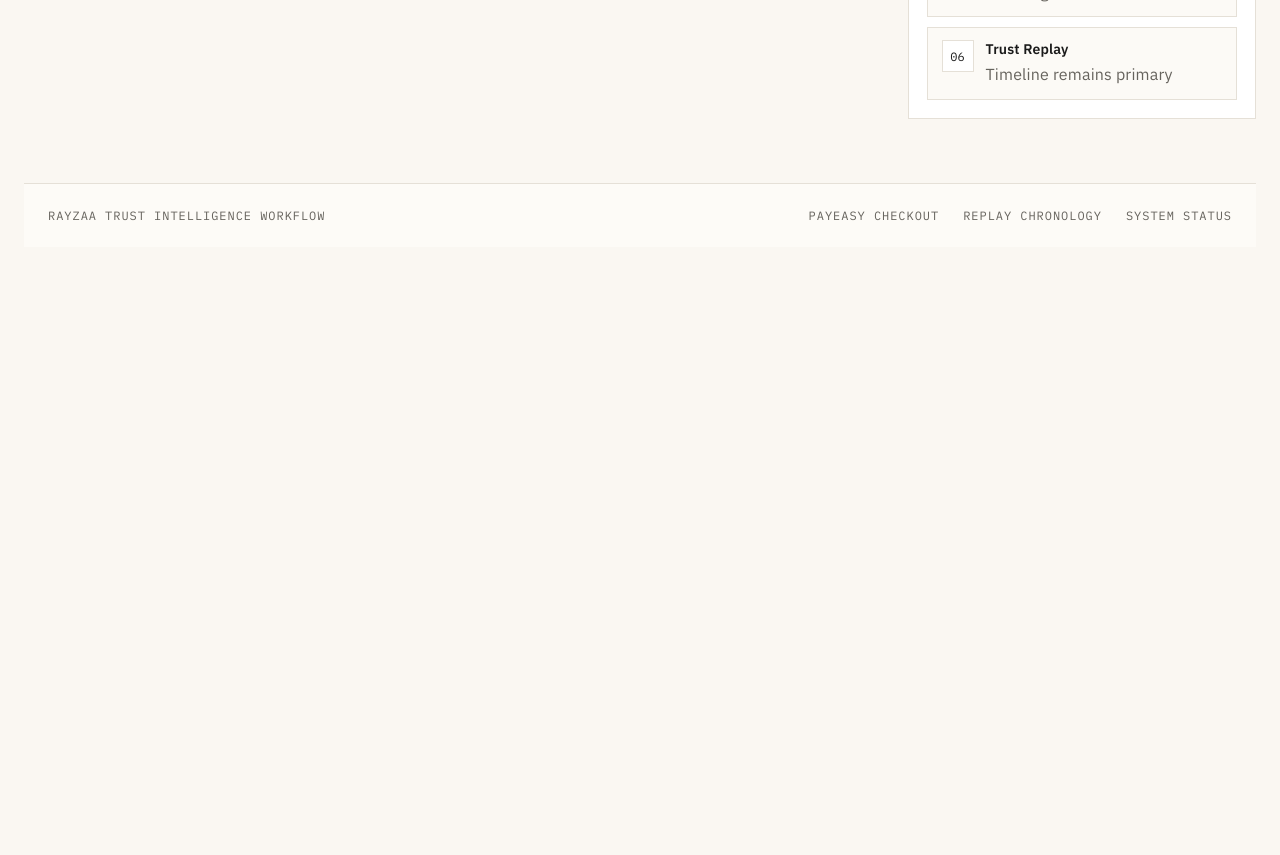
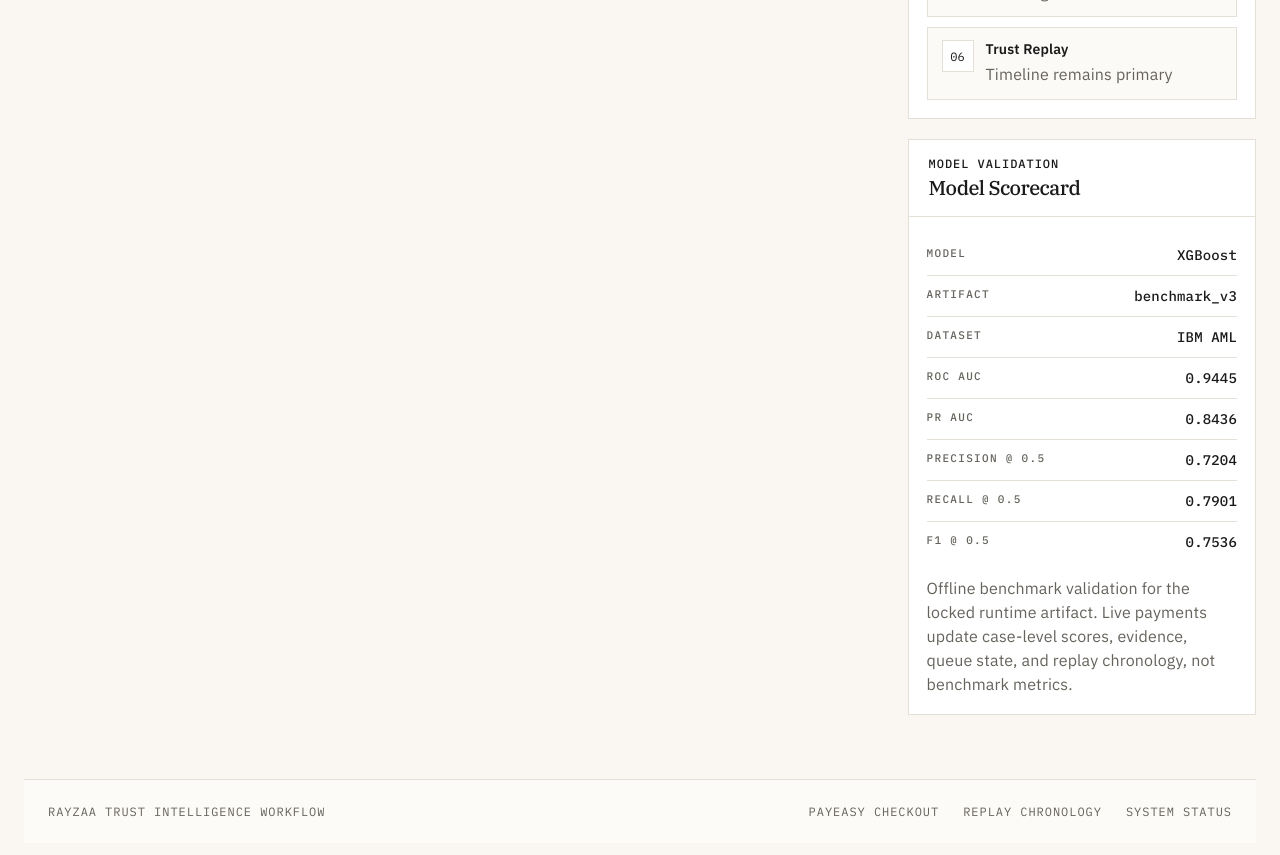
Before and after one commit to Adityabaskati-weeb/Rayzaa, a Next.js app in the folder apps/web/: page /rayzaa in a window 1280 px wide. Shown: the part 2660-3515 px from the top of the page. Before the commit the page ends 2931 px from the top, so only its background shows below. Built offline with nearby package versions, Linux system fonts and the light colour scheme; no server answers.

Commit message:
Add Rayzaa model scorecard panel

```diff
--- a/apps/web/app/globals.css
+++ b/apps/web/app/globals.css
@@ -2136,9 +2136,64 @@ button {
   gap: 18px;
 }
 
+.rayzaa-scorecard-panel {
+  display: grid;
+  gap: 0;
+}
+
 .rayzaa-ops-grid {
   grid-template-columns: repeat(2, minmax(0, 1fr));
   padding: 0 18px;
+}
+
+.rayzaa-scorecard-body {
+  display: grid;
+  gap: 14px;
+  padding: 18px;
+}
+
+.rayzaa-scorecard-table {
+  width: 100%;
+  border-collapse: collapse;
+  font-size: 13px;
+}
+
+.rayzaa-scorecard-table th,
+.rayzaa-scorecard-table td {
+  padding: 11px 0;
+  border-bottom: 1px solid var(--line);
+  vertical-align: top;
+}
+
+.rayzaa-scorecard-table tr:last-child th,
+.rayzaa-scorecard-table tr:last-child td {
+  border-bottom: none;
+}
+
+.rayzaa-scorecard-table th {
+  width: 52%;
+  padding-right: 14px;
+  color: var(--muted);
+  text-align: left;
+  font-size: 11px;
+  font-weight: 500;
+  letter-spacing: 0.12em;
+  text-transform: uppercase;
+  font-family: var(--font-mono);
+}
+
+.rayzaa-scorecard-table td {
+  color: var(--text);
+  text-align: right;
+  font-family: var(--font-mono);
+  font-size: 14px;
+  font-weight: 500;
+}
+
+.rayzaa-scorecard-note {
+  margin: 0;
+  color: var(--muted);
+  line-height: 1.5;
 }
 
 .rayzaa-demo-flow {
--- a/apps/web/components/command-center.jsx
+++ b/apps/web/components/command-center.jsx
@@ -32,6 +32,16 @@ const EMPTY_GRAPH = { nodes: [], edges: [] };
 const EVIDENCE_GROUP_KEYS = ["modelEvidence", "graphEvidence", "driftEvidence", "policyEvidence"];
 const LOCAL_HOSTS = new Set(["127.0.0.1", "localhost"]);
 const POLL_INTERVAL_MS = 10000;
+const MODEL_SCORECARD_ROWS = [
+  { label: "Model", value: "XGBoost" },
+  { label: "Artifact", value: "benchmark_v3" },
+  { label: "Dataset", value: "IBM AML" },
+  { label: "ROC AUC", value: "0.9445" },
+  { label: "PR AUC", value: "0.8436" },
+  { label: "Precision @ 0.5", value: "0.7204" },
+  { label: "Recall @ 0.5", value: "0.7901" },
+  { label: "F1 @ 0.5", value: "0.7536" },
+];
 
 function isBaselineCase(caseRecord) {
   return Boolean(caseRecord?.isBaselineSeed || String(caseRecord?.lastTransactionId || "").startsWith("seed_"));
@@ -802,6 +812,31 @@ export default function CommandCenter() {
               </div>
             </div>
           </section>
+
+          <section className="panel rayzaa-scorecard-panel">
+            <div className="panel-header">
+              <div>
+                <p className="eyebrow">Model Validation</p>
+                <h2>Model Scorecard</h2>
+              </div>
+            </div>
+            <div className="rayzaa-scorecard-body">
+              <table className="rayzaa-scorecard-table">
+                <tbody>
+                  {MODEL_SCORECARD_ROWS.map((row) => (
+                    <tr key={row.label}>
+                      <th scope="row">{row.label}</th>
+                      <td>{row.value}</td>
+                    </tr>
+                  ))}
+                </tbody>
+              </table>
+              <p className="rayzaa-scorecard-note">
+                Offline benchmark validation for the locked runtime artifact. Live payments update case-level scores,
+                evidence, queue state, and replay chronology, not benchmark metrics.
+              </p>
+            </div>
+          </section>
           </aside>
         </section>
       </div>
```
